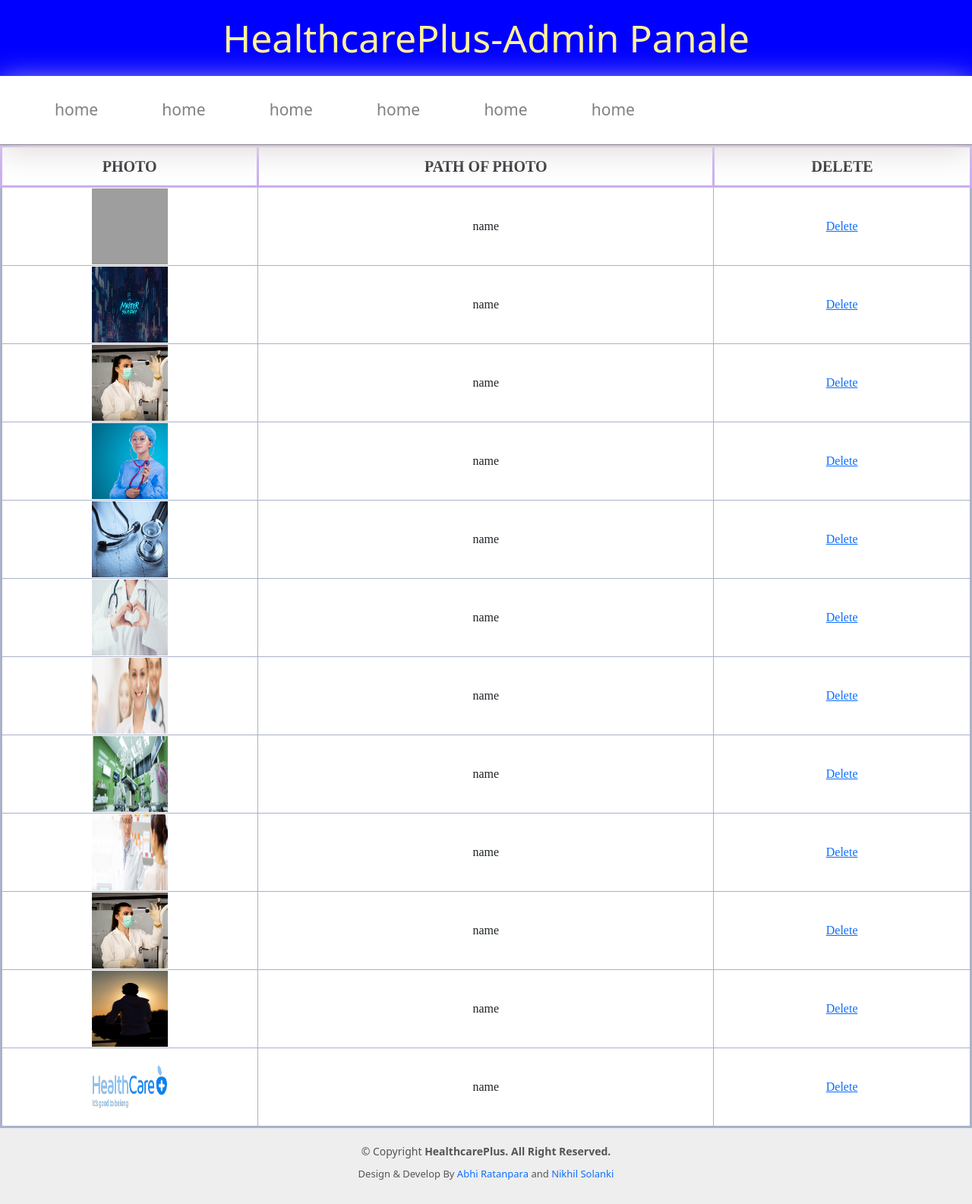
After one commit to nikhil16898/hcplus_doctor_appoiment, a PHP site: page /admin/view_img.php in a window 1280 px wide. The commit adds this page. Shown: the whole page at 76% size. Run offline with PHP 8.4, Linux system fonts and the light colour scheme; data comes from the database, SQL or seed files in the repository; data that the repository does not hold is empty; some libraries are stand-ins or nearby versions; grey boxes are pictures that could not be loaded.

Commit message:
add view_img.php, delete_photo.php, files

```diff
--- /dev/null
+++ b/admin/view_img.php
@@ -0,0 +1,90 @@
+<?php
+    session_start();
+?>
+<!DOCTYPE html>
+<html lang="en">
+<head>
+    <meta charset="UTF-8">
+    <meta name="viewport" content="width=device-width, initial-scale=1.0">
+    <title>Document</title>
+    <style>
+        *{
+            margin: 0;
+            padding: 0;
+        }
+        table{
+            border: 3px solid #aab2c9;
+            border-collapse: collapse;
+            width: 100%;
+            font-family: Arial Rounded MT Bold;
+            text-align:left;
+        }
+        table th{
+            border: 3px solid #c9aef3;
+            padding: 10px 10px;
+            font-size:20px;
+            text-align:center;
+        }
+        table td{
+            border: 1px solid #aab2c9;
+            padding: 1px 1px;
+            text-align:center;
+        }
+        h3{
+            text-align: center;
+            text-transform:uppercase;
+        }
+        tr td img {
+            width: 100px;
+            height: 100px;
+        }
+
+
+
+    </style>
+</head>
+<?php
+    include "ad_header.php";
+?>
+<body>
+<form action="#" method="post">
+    <table>
+        <tr>
+            <th>PHOTO</th>
+            <th>PATH OF PHOTO</th>
+            <th>DELETE</th>
+        </tr>
+        <?php
+            include "conn.php";
+            $sql = "SELECT * FROM `gallery`";
+            $result = mysqli_query($con,$sql);
+            if(mysqli_num_rows($result) > 0){
+                while($row = mysqli_fetch_array($result)){
+                    echo '<tr>
+                            <td><img src='.$row["img"].'></td>
+                            <td>name</td>
+                            <td>'
+                            ?>
+                             <a href="delete_photo.php?id=<?php echo $row['id'];?>">
+                             <?php
+                                echo "Delete"
+                             ?>
+                            </a>
+                            <?php
+                            '</td>
+                          </tr>';
+
+                }
+            }
+
+        ?>
+    </table>
+    </form>
+
+</body>
+<?php
+    include "ad_footer.php";
+?>
+</html>
+
+<!-- DELETE FROM `gallery` WHERE `gallery`.`id` = 12 -->
--- a/doctor-appointment.php
+++ b/doctor-appointment.php
@@ -2,10 +2,6 @@
   error_reporting(0);
   include "session_start.php";
 
-  // $email = $_SESSION['user_email'];
-  // if($email != true){
-  //   header("location:login.php");
-  // }
   if(isset($_POST['submit'])){
     include 'conn.php';
     $name = $_POST['name'];
```
Also changed, not shown: admin/delete_photo.php (added, +14 -0 lines), admin/upload_img.php (+13 -4 lines).
